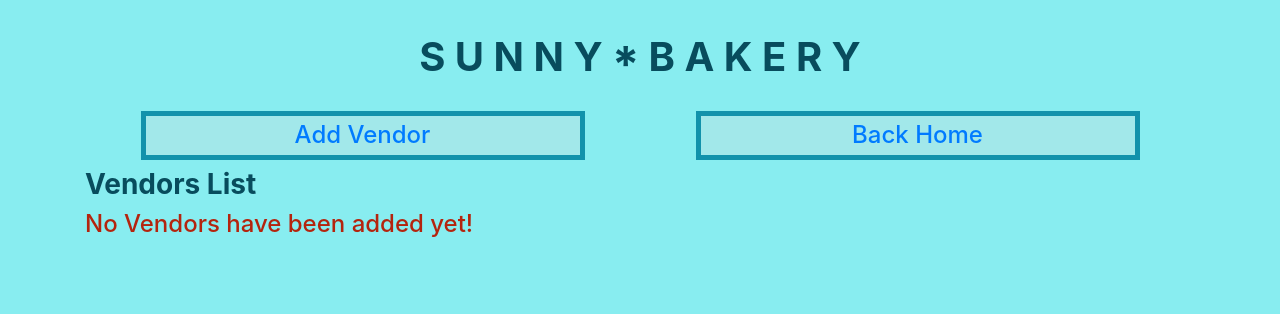
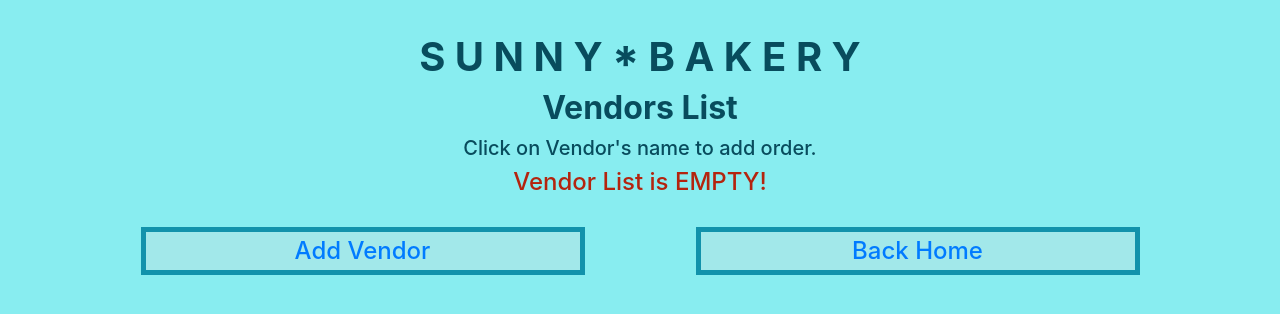
Before and after one commit to SueRtx/BakeryVendorOrderProject, an ASP.NET Core app: page /vendor in a window 1280 px wide. Shown: the top 314 px of the page. Run offline with ASP.NET Core 8, Linux system fonts and the light colour scheme.

Commit message:
Update buttons location

```diff
--- a/VendorOrder/Views/Home/Index.cshtml
+++ b/VendorOrder/Views/Home/Index.cshtml
@@ -6,10 +6,11 @@
     <div class="container">
       <div class="page">
         <h1 class="homePage"><strong>S U N N Y * B A K E R Y</strong></h1>
+        <h2>Vendors and Orders</h2>
         <img src="~/Images/Bread.png">
-        <img src="~/Images/Bread6.png">
+        @* <img src="~/Images/Bread6.png"> *@
 
-        <h2>Vendors and Orders</h2>
+
         <h4 id="viewVendorLink"><a href='/vendor'>View Vendors</a></h4>
         <h4 id="addVendorLink"><a href='/vendor/new'>Add Vendor</a></h4>
       </div>
--- a/VendorOrder/Views/Vendor/Show.cshtml
+++ b/VendorOrder/Views/Vendor/Show.cshtml
@@ -19,7 +19,7 @@
             <a href='/vendor/@Model["vendor"].Id/orders/@order.Id'></a>
             <a href='/vendor/@Model["vendor"].Id/orders/@order.Id'></a> *@
             <li>
-            <h3>Description: @order.Description Price: $ @order.Price Date: @order.Date</h3> </li>
+            <h3>Description: @order.Description * Price: $ @order.Price * Date: @order.Date</h3> </li>
           }
           </ol>
 
--- a/VendorOrder/Views/Vendor/index.cshtml
+++ b/VendorOrder/Views/Vendor/index.cshtml
@@ -9,20 +9,24 @@
 
         <h1><strong>S U N N Y * B A K E R Y</strong></h1>
 
-        <h4 id="homePageLink"><a href='/'>Back Home</a></h4>
-          <h4 id="addVendorLink"><a href='/vendor/new'>Add Vendor</a></h4>
+        @* <h4 id="homePageLink"><a href='/'>Back Home</a></h4>
+          <h4 id="addVendorLink"><a href='/vendor/new'>Add Vendor</a></h4> *@
 
-        <h3><strong>Vendors List</strong></h3>
-
+        <h2><strong>Vendors List</strong></h2>
+        <h5>Click on Vendor's name to add order.</h5>
         @if (@Model.Count == 0)
         {
-          <h4>No Vendors have been added yet!</h4>
+          <h4>Vendor List is EMPTY!</h4>
         }
 
         @foreach (Vendor vendor in Model)
         {
-          <h3><a href='/vendor/@vendor.Id'>@vendor.Name</a></h3>
+
+          <h3 id="vendorNameList"><a href='/vendor/@vendor.Id'>@vendor.Name</a></h3>
         }
+
+         <h4 id="homePageLink"><a href='/'>Back Home</a></h4>
+          <h4 id="addVendorLink"><a href='/vendor/new'>Add Vendor</a></h4>
       </div>
     </div>
   </body>
--- a/VendorOrder/wwwroot/CSS/styles.css
+++ b/VendorOrder/wwwroot/CSS/styles.css
@@ -7,12 +7,13 @@
 }
 
 img {
+  margin-left: 29%;
   margin-top: 1%;
   margin-bottom: 1%;
   width: 45%;
 }
 
-h1, h2 {
+h1, h2, h5 {
   text-align: center;
   color: rgb(8, 76, 93);
 }
@@ -23,6 +24,7 @@
 
 h4 {
   color: rgb(180, 36, 14);
+  text-align: center;
 }
 
 form {
@@ -31,13 +33,31 @@
   font-weight: bold;
 }
 
+#vendorNameList {
+  color: rgb(8, 76, 93);
+  font-size: 30px;
+  font-weight: bold;
+  margin-left: 45%;
+}
+
 #btn, #vendorName {
+
+  border: 3px solid #1292ab;
+  padding: 2px;
+  font-weight: bold;
+  font-size: 25px;
+  color: rgb(8, 76, 93);
+  background-color: rgb(216, 236, 150);
+}
+
+#vendorName {
   background-color: rgb(162, 232, 234);
   border: 3px solid #1292ab;
   padding: 2px;
   font-weight: bold;
   font-size: 25px;
   color: rgb(8, 76, 93);
+
 }
 
 .addVendor, .orderList, .newOrder {
@@ -77,7 +97,7 @@
   border: 5px solid #1292ab;
   padding-top: 3px;
   text-align: center;
-  background-color: rgb(162, 232, 234);
+  background-color: rgb(216, 236, 150);
 }
 
 #orderPrice, #orderDescription, #orderDate {
```
